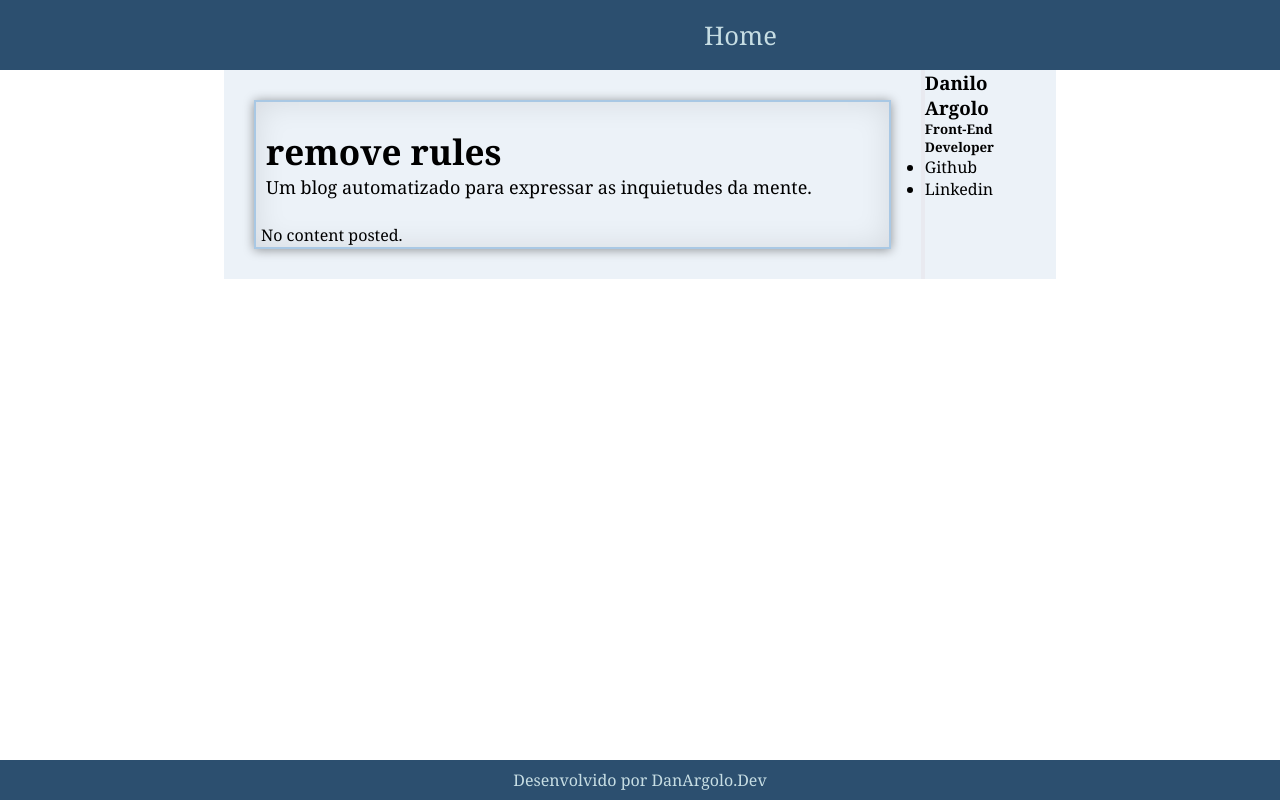
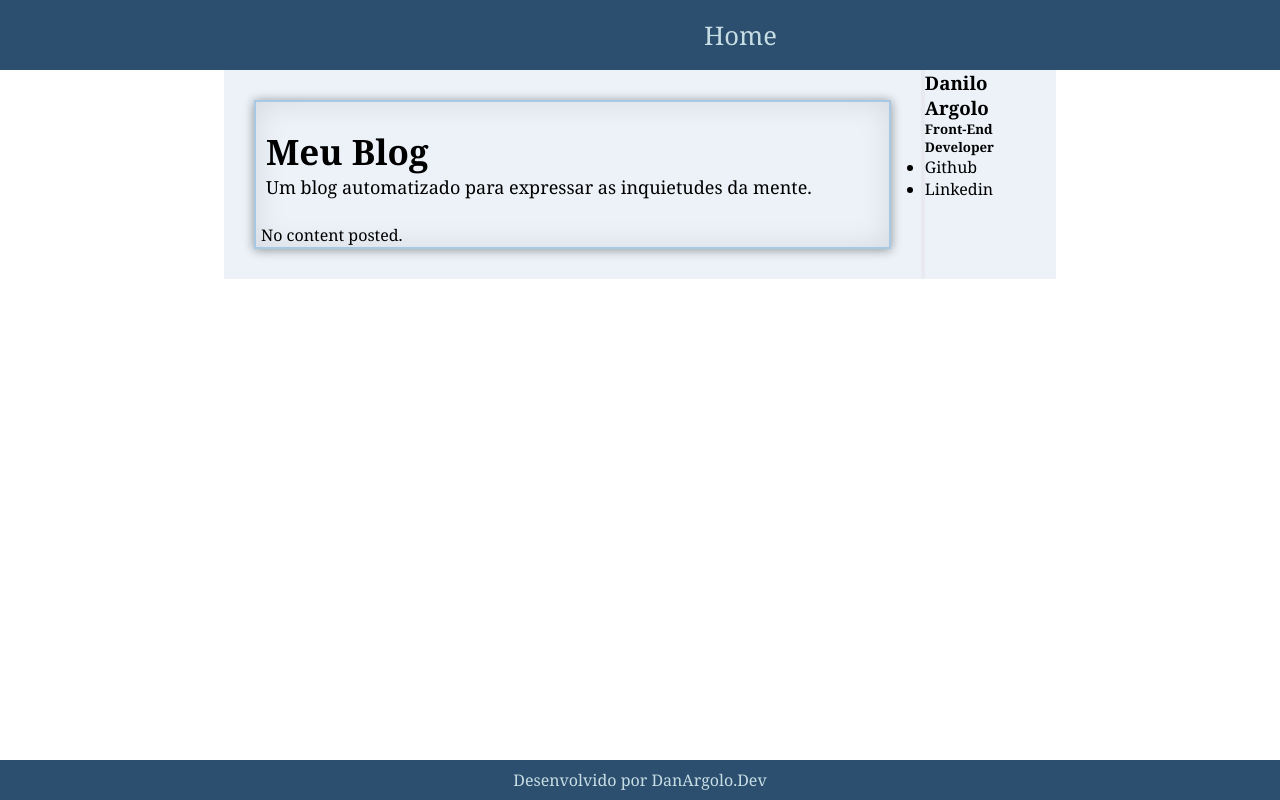
Before and after one commit to danargolo/danargolo.github.io, a website: page index.html in a window 1280 px wide. Drawn offline with Linux system fonts and the light colour scheme.

```diff
--- a/index.html
+++ b/index.html
@@ -3,7 +3,7 @@
 <head>
   <meta charset="UTF-8">
   <meta name="viewport" content="width=device-width, initial-scale=1.0">
-  <title>remove rules</title>
+  <title>Meu Blog</title>
   <script src=""></script>
   <link rel="stylesheet" href="/styles/global.css">
   <link rel="stylesheet" href="/styles/index.css">
@@ -20,7 +20,7 @@
     <div class="container">
       <section class=posts>
         <div class="title">
-          <p id="title">remove rules</p>
+          <p id="title">Meu Blog</p>
           <p id="subtitle">Um blog automatizado para expressar as inquietudes da mente.</p>
         </div>
         No content posted.
```
